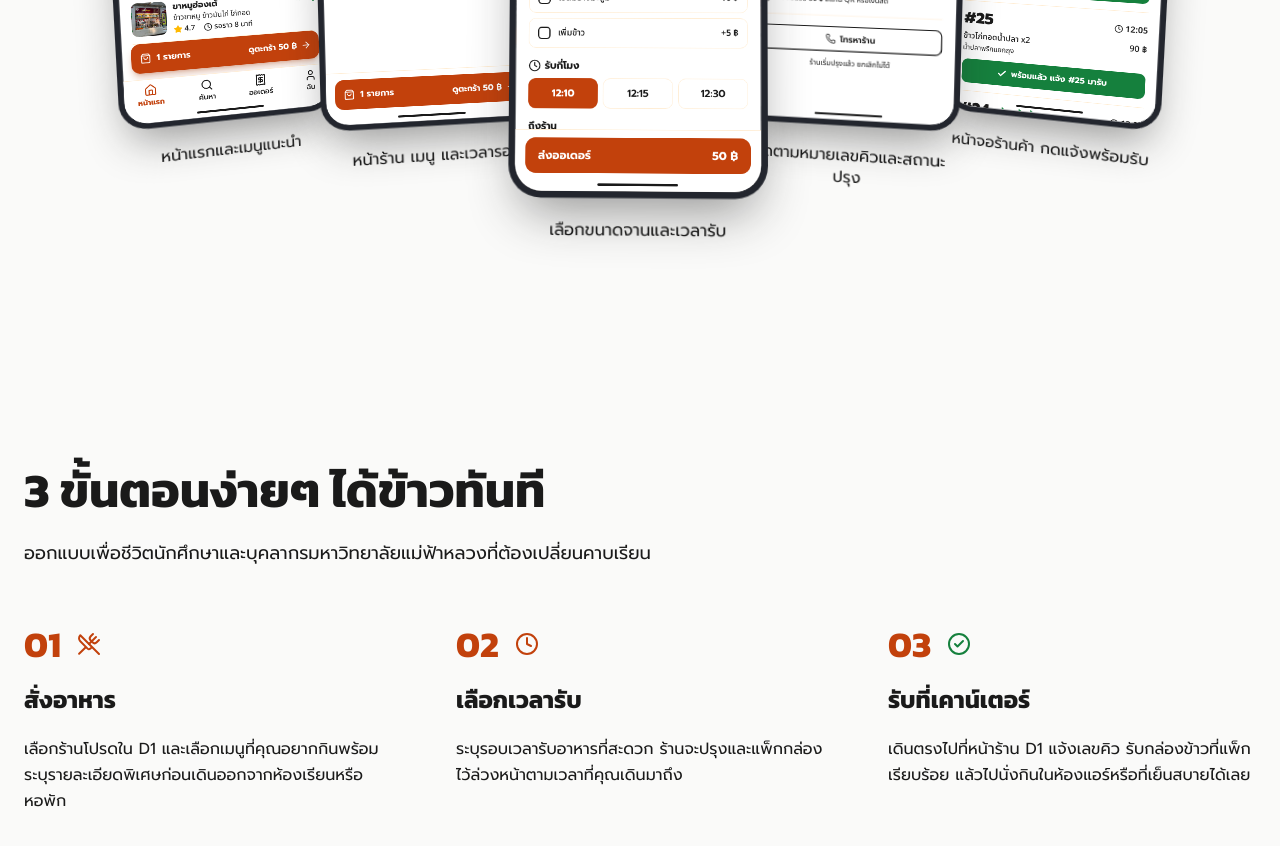
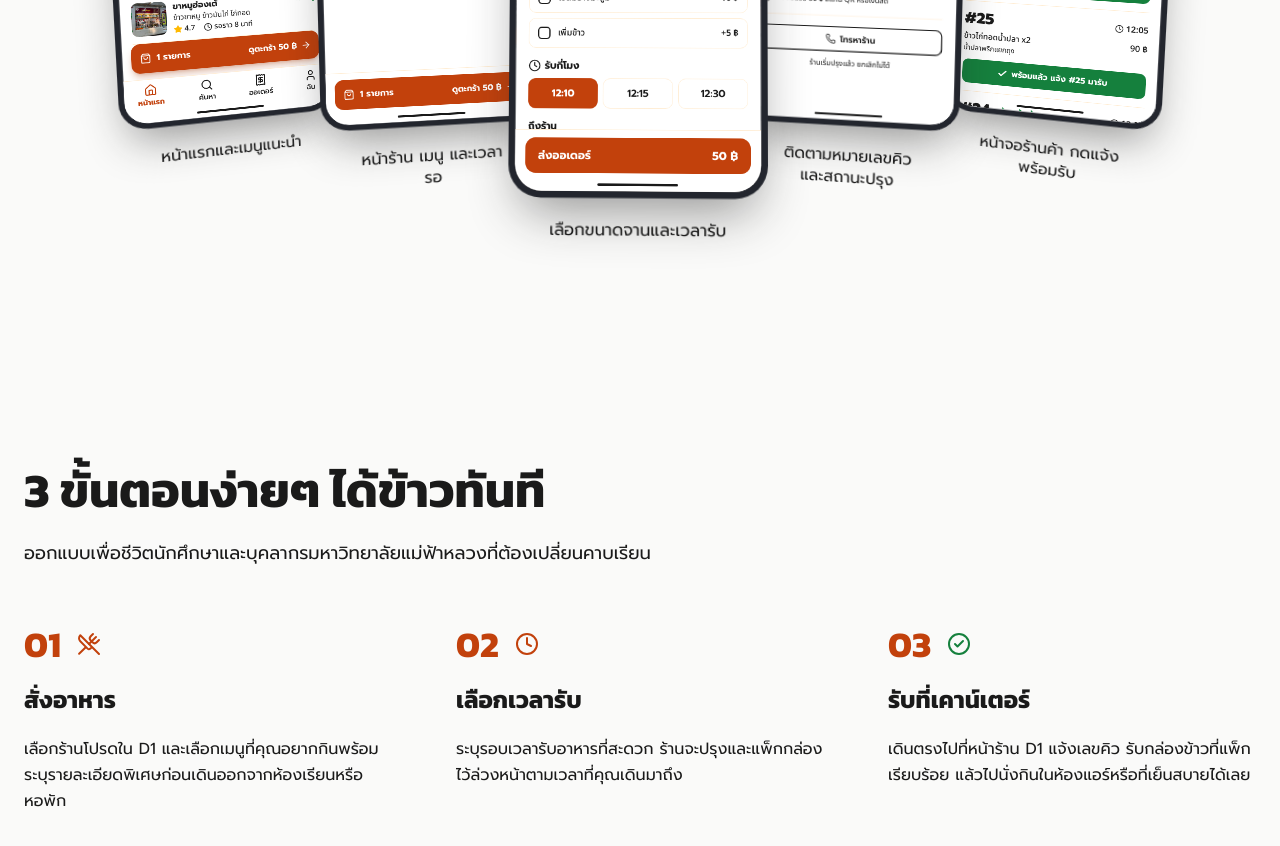
Before and after one commit to Baiimn/rewjad, a React (Vite) app: page / in a window 1280 px wide. Shown: the part 1420-2266 px from the top of the page. Built offline with nearby package versions, Linux system fonts and the light colour scheme.

Commit message:
landing: favicon, side captions narrower to stop overlap

```diff
--- a/index.html
+++ b/index.html
@@ -4,6 +4,7 @@
 <meta charset="UTF-8" />
 <meta name="viewport" content="width=device-width, initial-scale=1.0" />
 <title>REWJAD</title>
+<link rel="icon" type="image/svg+xml" href="./favicon.svg" />
 <meta name="description" content="REWJAD: pre-order your D1 canteen food at Mae Fah Luang University, grab it packed at the counter, eat where it's cool." />
 <meta name="theme-color" content="#FAFAF9" />
 <link rel="preconnect" href="https://fonts.googleapis.com" />
--- a/src/components/ScrollShowcase.tsx
+++ b/src/components/ScrollShowcase.tsx
@@ -66,7 +66,7 @@ export const ScrollShowcase = ({ t }: { t: Translations }) => {
           <div key={i} className="flex flex-col items-center gap-5 will-change-transform transition-transform duration-200 ease-out"
             style={{ transform: x.tilt, zIndex: 30 - Math.abs(2 - i) * 10 }}>
             <PhoneFrame width={i === 2 ? 250 : 220}>{x.el}</PhoneFrame>
-            <span className="text-base text-ink text-center max-w-[210px] leading-snug">{x.desc}</span>
+            <span className={`text-base text-ink text-center leading-snug ${i === 2 ? 'max-w-[210px]' : 'max-w-[150px]'}`}>{x.desc}</span>
           </div>
         ))}
       </div>
```
Also changed, not shown: public/favicon.svg (added), 1 other file (tests, documents, lock files or other folders).
